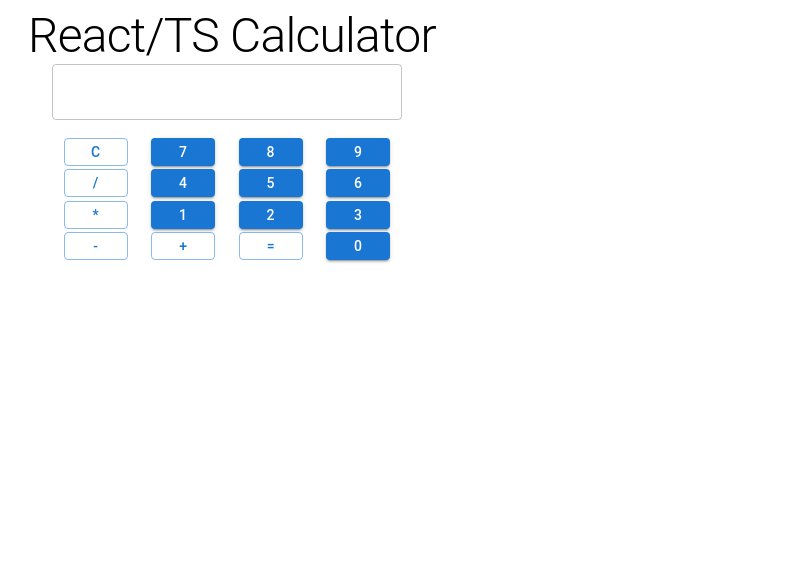
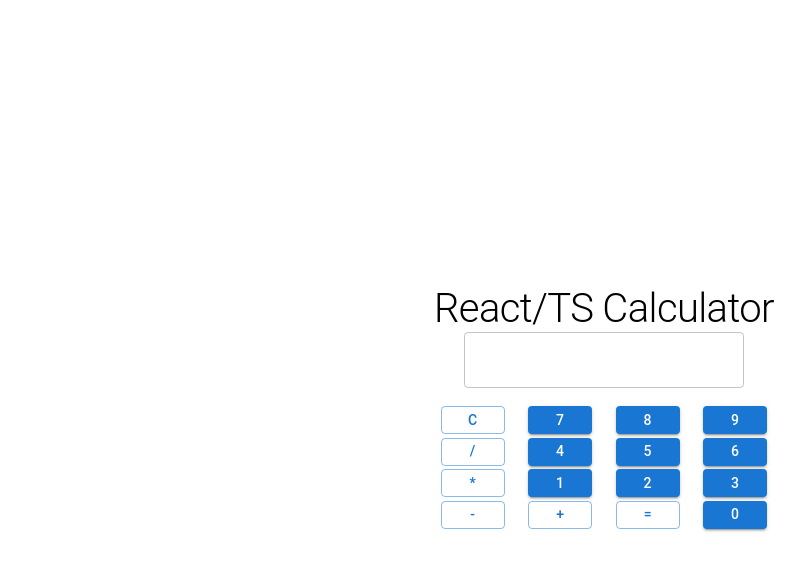
Before and after one commit to JerryUusis/ts_react_calculator, a React (Vite) app: page / in a window 1280 px wide. Shown: the top 570 px of the page, without its empty margins (36-841 px from the left). Built offline with nearby package versions, Linux system fonts and the light colour scheme.

Commit message:
Import math.js, update styles

```diff
--- a/package.json
+++ b/package.json
@@ -13,6 +13,7 @@
     "@emotion/react": "^11.11.3",
     "@emotion/styled": "^11.11.0",
     "@mui/material": "^5.15.7",
+    "mathjs": "^12.3.1",
     "react": "^18.2.0",
     "react-dom": "^18.2.0"
   },
--- a/src/App.tsx
+++ b/src/App.tsx
@@ -1,12 +1,12 @@
-import { Box, Container, Typography } from "@mui/material"
+import { Container, Typography } from "@mui/material"
 import Calculator from "./components/Calculator"
 
 const App: React.FC = () => {
 
   return (
-    <Container >
-      <Typography variant="h1">React/TS Calculator</Typography>
-      <Calculator />
+    <Container sx={{height:"100vh", width: "100vw", display:"flex", flexDirection:"column", justifyContent: "center", alignItems:"center"}}>
+        <Typography variant="h1">React/TS Calculator</Typography>
+        <Calculator />
     </Container>
 
   )
--- a/src/components/Calculator.tsx
+++ b/src/components/Calculator.tsx
@@ -1,59 +1,123 @@
 import { Box, Button, Container, Grid, OutlinedInput } from "@mui/material";
+import { useState } from "react";
+import { create, all } from "mathjs";
 
-import { useState } from "react";
-
-const Calculator : React.FC = () => {
-    const [display, setDisplay] = useState<string>("")
+const Calculator: React.FC = () => {
+  const [display, setDisplay] = useState<string>("");
+  const math = create(all);
 
   const columnStyle = {
     display: "flex",
     flexDirection: "column",
-    alignItems: "center"
+    alignItems: "center",
   };
 
-  const handleInput = (value : string) => {
-    setDisplay(display + value)
-  }
+  const handleInput = (value: string) => {
+    if (display === "Error") {
+      clearInput();
+    } else {
+      setDisplay(display + value);
+    }
+  };
 
   const clearInput = () => {
-    setDisplay("")
-  }
+    setDisplay("");
+  };
 
+  const handleCalculate = () => {
+    try {
+      const result = math.evaluate(display);
+      if (Number.isInteger(result)) {
+        setDisplay(result.toString());
+      } else {
+        setDisplay(result.toFixed(3));
+      }
+    } catch (error) {
+      setDisplay("Error");
+    }
+  };
 
   return (
-    <Container sx={{display: "flex", justifyContent: "center", flexDirection:"column"}}>
-        <OutlinedInput sx={{maxWidth:"350px", minWidth:"280px", mb:"1rem"}} value={display} readOnly/>
-      <Grid container sx={{maxWidth:"350px", minWidth:"280px"}}>
-        <Grid item xs={3} >
+    <Container
+      sx={{
+        display: "flex",
+        justifyContent: "center",
+        flexDirection: "column",
+        alignItems: "center",
+      }}
+    >
+      <OutlinedInput
+        sx={{
+          maxWidth: "350px",
+          minWidth: "280px",
+          mb: "1rem"
+        }}
+        value={display}
+        readOnly
+      />
+      <Grid container sx={{ maxWidth: "350px", minWidth: "280px" }}>
+        <Grid item xs={3}>
           <Box sx={columnStyle}>
-            <Button variant="outlined" onClick={() => clearInput()}>C</Button>
-            <Button variant="outlined" onClick={() => handleInput('/')}>/</Button>
-            <Button variant="outlined" onClick={() => handleInput('*')}>*</Button>
-            <Button variant="outlined" onClick={() => handleInput('-')}>-</Button>
+            <Button variant="outlined" onClick={() => clearInput()}>
+              C
+            </Button>
+            <Button variant="outlined" onClick={() => handleInput("/")}>
+              /
+            </Button>
+            <Button variant="outlined" onClick={() => handleInput("*")}>
+              *
+            </Button>
+            <Button variant="outlined" onClick={() => handleInput("-")}>
+              -
+            </Button>
           </Box>
         </Grid>
         <Grid item xs={3}>
           <Box sx={columnStyle}>
-            <Button variant="contained" onClick={() => handleInput('7')}>7</Button>
-            <Button variant="contained" onClick={() => handleInput('4')}>4</Button>
-            <Button variant="contained" onClick={() => handleInput('1')}>1</Button>
-            <Button variant="outlined" onClick={() => handleInput('+')}>+</Button>
+            <Button variant="contained" onClick={() => handleInput("7")}>
+              7
+            </Button>
+            <Button variant="contained" onClick={() => handleInput("4")}>
+              4
+            </Button>
+            <Button variant="contained" onClick={() => handleInput("1")}>
+              1
+            </Button>
+            <Button variant="outlined" onClick={() => handleInput("+")}>
+              +
+            </Button>
           </Box>
         </Grid>
         <Grid item xs={3}>
           <Box sx={columnStyle}>
-            <Button variant="contained" onClick={() => handleInput('8')}>8</Button>
-            <Button variant="contained" onClick={() => handleInput('5')}>5</Button>
-            <Button variant="contained" onClick={() => handleInput('2')}>2</Button>
-            <Button variant="outlined" onClick={() => handleInput('=')}>=</Button>
+            <Button variant="contained" onClick={() => handleInput("8")}>
+              8
+            </Button>
+            <Button variant="contained" onClick={() => handleInput("5")}>
+              5
+            </Button>
+            <Button variant="contained" onClick={() => handleInput("2")}>
+              2
+            </Button>
+            <Button variant="outlined" onClick={() => handleCalculate()}>
+              =
+            </Button>
           </Box>
         </Grid>
         <Grid item xs={3}>
           <Box sx={columnStyle}>
-            <Button variant="contained" onClick={() => handleInput('9')}>9</Button>
-            <Button variant="contained" onClick={() => handleInput('6')}>6</Button>
-            <Button variant="contained" onClick={() => handleInput('3')}>3</Button>
-            <Button variant="contained" onClick={() => handleInput('0')}>0</Button>
+            <Button variant="contained" onClick={() => handleInput("9")}>
+              9
+            </Button>
+            <Button variant="contained" onClick={() => handleInput("6")}>
+              6
+            </Button>
+            <Button variant="contained" onClick={() => handleInput("3")}>
+              3
+            </Button>
+            <Button variant="contained" onClick={() => handleInput("0")}>
+              0
+            </Button>
           </Box>
         </Grid>
       </Grid>
--- a/src/main.tsx
+++ b/src/main.tsx
@@ -6,7 +6,7 @@ import { createTheme, ThemeProvider } from '@mui/material'
 const theme = createTheme({
   typography: {
     h1: {
-      fontSize: "3em"
+      fontSize: "2.5em"
     }
   },
   components: {
@@ -17,6 +17,13 @@ const theme = createTheme({
           margin: "0.125em",
           width:"auto",
           maxHeight:"2em"
+        }
+      }
+    },
+    MuiOutlinedInput: {
+      styleOverrides: {
+        root: {
+          pointerEvents: "none",
         }
       }
     }
```
Also changed, not shown: 2 other files (tests, documents, lock files or other folders).
